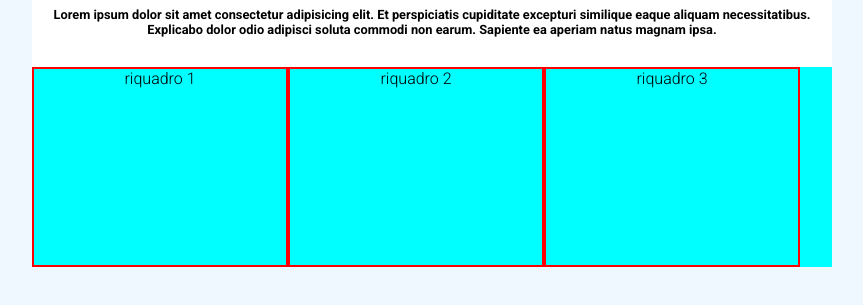
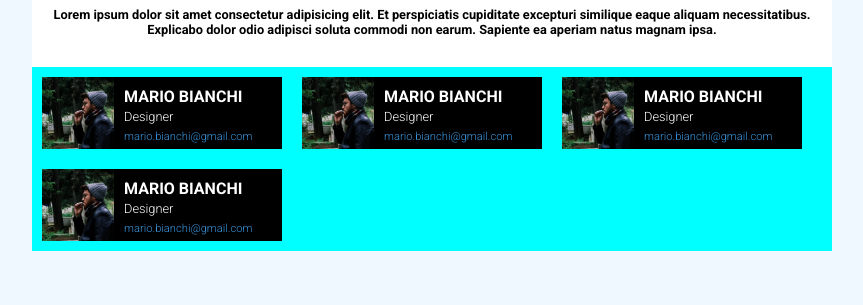
Before and after one commit to Marco-Vigilio/html-css-float-cards, a plain HTML site: page index.html in a window 1280 px wide. Shown: the part 101-406 px from the top of the page, without its empty margins (208-1071 px from the left). Drawn offline with Linux system fonts and the light colour scheme.

Commit message:
cards Mario Bianchi

```diff
--- a/index.html
+++ b/index.html
@@ -13,7 +13,7 @@
     <body>
         <main class="box">
             <!--TITLE-->
-            <section>
+            <section class="centrato">
                 <h1>
                     Meet Our Team
                 </h1>
@@ -22,14 +22,29 @@
 
             <!--CARDS-->
             <section class="container colorato">
-                <div class="r1">
-                    riquadro 1
+                <div class="cards container">
+                    <img src="img/male1.png" alt="Foto di Marco Bianchi">
+                    <h2>MARIO BIANCHI</h2>
+                    <span class="work">Designer</span>
+                    <span class="email">mario.bianchi@gmail.com</span>
                 </div>
-                <div class="r1">
-                    riquadro 2
+                <div class="cards container">
+                    <img src="img/male1.png" alt="Foto di Marco Bianchi">
+                    <h2>MARIO BIANCHI</h2>
+                    <span class="work">Designer</span>
+                    <span class="email">mario.bianchi@gmail.com</span>
                 </div>
-                <div class="r1">
-                    riquadro 3
+                <div class="cards container">
+                    <img src="img/male1.png" alt="Foto di Marco Bianchi">
+                    <h2>MARIO BIANCHI</h2>
+                    <span class="work">Designer</span>
+                    <span class="email">mario.bianchi@gmail.com</span>
+                </div>
+                <div class="cards container">
+                    <img src="img/male1.png" alt="Foto di Marco Bianchi">
+                    <h2>MARIO BIANCHI</h2>
+                    <span class="work">Designer</span>
+                    <span class="email">mario.bianchi@gmail.com</span>
                 </div>
             </section>
         </main>
--- a/style/style.css
+++ b/style/style.css
@@ -23,7 +23,7 @@ body{
     margin: 0 auto;
 }
 
-section{
+.centrato{
     text-align: center;
 }
 
@@ -40,15 +40,42 @@ h1{
 }
 
 div{
-    width: 32%;
-    height: 200px;
-    border: 2px solid red;
+    width: 30%;
+    margin: 10px;
+    background-color: black;
 }
 
-.r1{
+.cards{
     float: left;
 }
 
 .colorato{
     background-color: aqua;
 }
+
+img{
+    width: 30%;
+    height: auto;
+    float: left;
+    margin-right: 10px;
+}
+
+h2{
+    font-size: 1rem;
+    color: white;
+    margin-top: 10px
+}
+
+span{
+    margin: 5px 0;
+}
+
+.work{
+    color: white;
+    font-size: .8rem;
+}
+
+.email{
+    color: rgb(56, 150, 221);
+    font-size: .7rem;
+}
```
